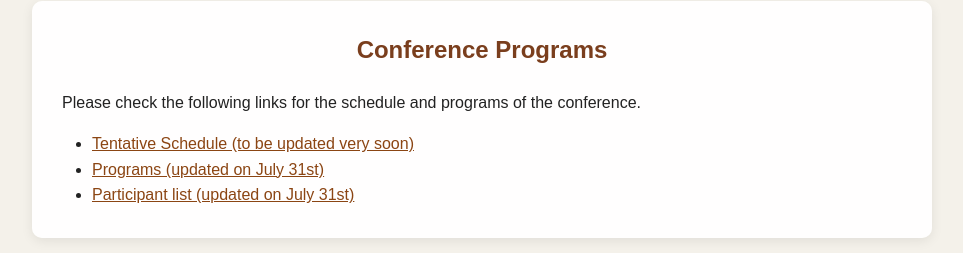
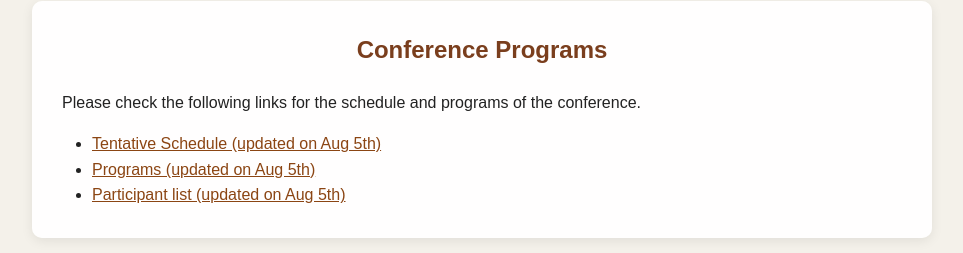
Before and after one commit to EACHAA/2026, a plain HTML site: page index.html in a window 1280 px wide. Shown: the part 980-1233 px from the top of the page, without its empty margins (158-1121 px from the left). Drawn offline with Linux system fonts and the light colour scheme.

Commit message:
Update index.html

```diff
--- a/index.html
+++ b/index.html
@@ -165,9 +165,9 @@
     Please check the following links for the schedule and programs of the conference.
       </p>
       <ul>
-        <li><a href="Schedule.pdf" target="_blank">Tentative Schedule (to be updated very soon)</a></li>
-        <li><a href="Program0804.pdf" target="_blank">Programs (updated on July 31st)</a></li>
-        <li><a href="Participants0803.pdf" target="_blank">Participant list (updated on July 31st)  </a></li>
+        <li><a href="Schedule.pdf" target="_blank">Tentative Schedule (updated on Aug 5th)</a></li>
+        <li><a href="Program0805.pdf" target="_blank">Programs (updated on Aug 5th)</a></li>
+        <li><a href="Participants0803.pdf" target="_blank">Participant list (updated on Aug 5th)  </a></li>
       </ul>
     </section>
 
```
